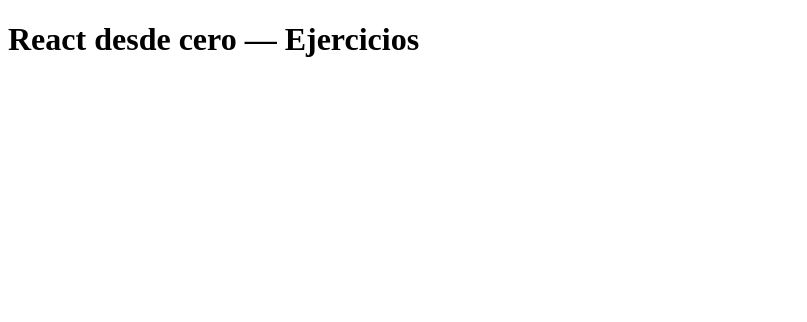
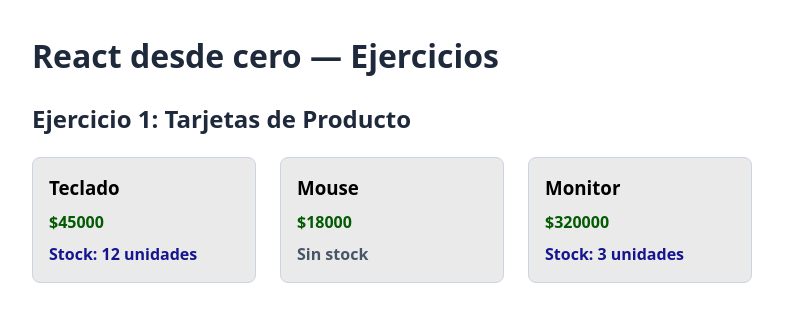
Before and after one commit to GabiAguirre07/tp-react-desde-cero, a React (Vite) app: page / in a window 1280 px wide. Shown: the top 322 px of the page, without its empty margins (0-807 px from the left). Built offline with nearby package versions, Linux system fonts and the light colour scheme.

Commit message:
Ejercicio 1: tarjetas de producto con props

```diff
--- a/src/App.tsx
+++ b/src/App.tsx
@@ -1,7 +1,10 @@
+import { Ejericio1 } from "./ejercicios/01-tarjetas-producto/Ejercicio01";
+
 export default function App() {
   return (
     <main>
       <h1>React desde cero — Ejercicios</h1>
+      <Ejericio1 />
     </main>
   );
 }
--- /dev/null
+++ b/src/ejercicios/01-tarjetas-producto/Ejercicio01.tsx
@@ -0,0 +1,21 @@
+import { Producto } from "./Producto";
+import "./styles.css";
+
+/**
+ * Ejercicio 1: Tarjetas de producto (props).
+ *
+ * Renderiza el componente reutilizable `Producto` tres veces con datos
+ * distintos, uno de ellos sin stock.
+ */
+export function Ejericio1() {
+  return (
+    <section>
+      <h2>Ejercicio 1: Tarjetas de Producto</h2>
+      <div className="producto-contenedor">
+        <Producto nombre="Teclado" precio={45000} stock={12} />
+        <Producto nombre="Mouse" precio={18000} stock={0} />
+        <Producto nombre="Monitor" precio={320000} stock={3} />
+      </div>
+    </section>
+  );
+}
--- /dev/null
+++ b/src/ejercicios/01-tarjetas-producto/Producto.tsx
@@ -0,0 +1,30 @@
+interface ProductoProps {
+  nombre: string;
+  precio: number;
+  stock: number;
+}
+
+/**
+ * Tarjeta de producto.
+ *
+ * Muestra el nombre, el precio y el stock de un producto. Si el stock es 0,
+ * en lugar de la cantidad se muestra "Sin stock" y se aplica un estilo atenuado.
+ *
+ * @param props.nombre Nombre del producto.
+ * @param props.precio Precio en pesos (número, sin formato).
+ * @param props.stock Unidades disponibles.
+ */
+export function Producto({ nombre, precio, stock }: ProductoProps) {
+  const sinStock = stock === 0;
+  return (
+    <article className="producto-tarjeta">
+      <h3 className="producto-nombre">{nombre}</h3>
+      <p className="producto-precio">${precio}</p>
+      <p
+        className={`producto-stock ${sinStock ? "producto-stock-agotado" : ""}`}
+      >
+        {sinStock ? "Sin stock" : `Stock: ${stock} unidades`}
+      </p>
+    </article>
+  );
+}
--- /dev/null
+++ b/src/ejercicios/01-tarjetas-producto/styles.css
@@ -0,0 +1,37 @@
+.producto-contenedor {
+  display: flex;
+  gap: 1.5rem;
+  flex-wrap: wrap;
+}
+.producto-tarjeta {
+  border: solid 1px #cbd5e1;
+  border-radius: 0.5rem;
+  padding: 1rem;
+  flex: 0 1 14rem;
+  display: flex;
+  flex-direction: column;
+  gap: 0.5rem;
+  background-color: rgb(235, 234, 234);
+}
+
+.producto-nombre {
+  margin: 0;
+  font-weight: bolder;
+  color: black;
+}
+
+.producto-precio {
+  margin: 0;
+  color: rgb(2, 90, 2);
+  font-weight: bold;
+}
+
+.producto-stock {
+  margin: 0;
+  color: rgb(21, 21, 143);
+  font-weight: bold;
+}
+
+.producto-stock-agotado {
+  color: #475569;
+}
--- a/src/index.css
+++ b/src/index.css
@@ -0,0 +1,11 @@
+body {
+  font-family: system-ui, sans-serif;
+  margin: 2rem;
+  color: #1e293b;
+  line-height: 1.5;
+}
+*,
+*::before,
+*::after {
+  box-sizing: border-box;
+}
```
